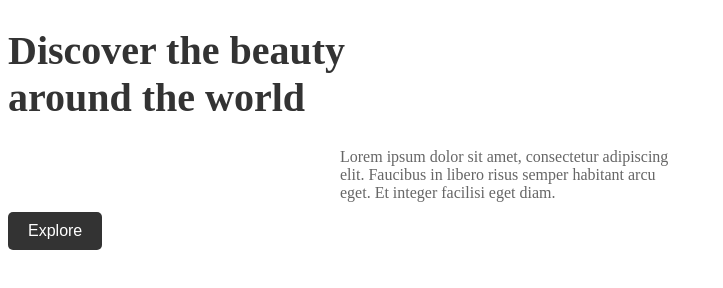
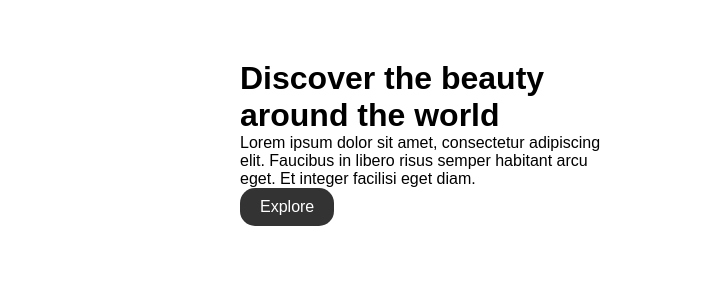
Before and after one commit to ikzrr/CaraballoRuizIvan_Proyecto3_SMX2, a plain HTML site: page prototips/prototip_1/index.html in a window 1280 px wide. Shown: the top 288 px of the page, without its empty margins (0-723 px from the left). Drawn offline with Linux system fonts and the light colour scheme; a web font is replaced by a local one.

Commit message:
final commit

```diff
--- a/prototips/prototip_1/estilo.css
+++ b/prototips/prototip_1/estilo.css
@@ -1,30 +1,21 @@
-button{
-    background-color: black;
-    color: rgb(211, 209, 209);
-    border-radius: 10px;
-    padding: 10px;
-    font-size: 11px;
-}
-
-p{
-    color: rgb(179, 177, 177);
-}
+* {
+    margin: 0;
+    padding: 0;
+  }
 
 
-.h{
-    padding: 50px 20px;
+
+body{
+    font-family: "Afacad Flux", sans-serif;
+    background-color: #ffffff;
+    color: #000000;
+    padding: 60px 40px;
 }
+.texto{
+    padding-left: 200px;
 
-h1 {
-    font-size: 2.5rem;
-    color: #333;
-}
 
-p {
-    font-size: 16px;
-    color: #666;
-    max-width: 600px;
-    margin: 10px auto;
+
 }
 
 .boton {
@@ -32,7 +23,7 @@ p {
     color: white;
     padding: 10px 20px;
     border: none;
-    border-radius: 5px;
+    border-radius: 15px;
     font-size: 16px;
 
 }
--- a/prototips/prototip_1/index.html
+++ b/prototips/prototip_1/index.html
@@ -5,24 +5,31 @@
     <meta name="viewport" content="width=device-width, initial-scale=1.0">
     <title>Tarjeta1</title>
     <link rel="stylesheet" href="estilo.css">
+    <link rel="preconnect" href="https://fonts.googleapis.com">
+    <link rel="preconnect" href="https://fonts.gstatic.com" crossorigin>
+    <link href="https://fonts.googleapis.com/css2?family=Afacad+Flux:wght@100..1000&display=swap" rel="stylesheet">
 </head>
 <body>
-    <main>
-        <h1 class="">Discover the beauty <br> around the world</h1>
+
+
+    <div class="texto">
+        <h1>Discover the beauty <br> around the world</h1>
         <p>Lorem ipsum dolor sit amet, consectetur adipiscing <br> elit. Faucibus in libero risus semper habitant arcu <br> eget. Et integer facilisi eget diam.</p>
         <button class="boton">Explore</button>
-    </main>
+    </div>
 
 
     <main class="fotos">
-        <div class="imagen" style="background-image: url();"></div>
-        <div class="imagen" style="background-image: url();"></div>
-        <div class="imagen" style="background-image: url();"></div>
-        <div class="imagen" style="background-image: url();"></div>
-        <div class="imagen" style="background-image: url();"></div>
-        <div class="imagen" style="background-image: url();"></div>
-        <div class="imagen" style="background-image: url();"></div>
-        <div class="imagen" style="background-image: url();"></div>
+        <div>
+            <img class="imagen" src="" alt="">
+            <img class="imagen" src="" alt="">
+            <img class="imagen" src="" alt="">
+            <img class="imagen" src="" alt="">
+            <img class="imagen" src="" alt="">
+            <img class="imagen" src="" alt="">
+            <img class="imagen" src="" alt="">
+            <img class="imagen" src="" alt="">
+        </div>
     </main>
 
 </body>
--- a/prototips/prototip_3/estilo.css
+++ b/prototips/prototip_3/estilo.css
@@ -1,5 +1,4 @@
 * {
-
     margin: 0;
     padding: 0;
   }
```
Also changed, not shown: imatges/imagenes1/imagen01.jpg (renamed from imatges/imagen01.jpg), imatges/imagenes1/imagen02.jpg (added), imatges/imagenes1/imagen03.jpg (added).
